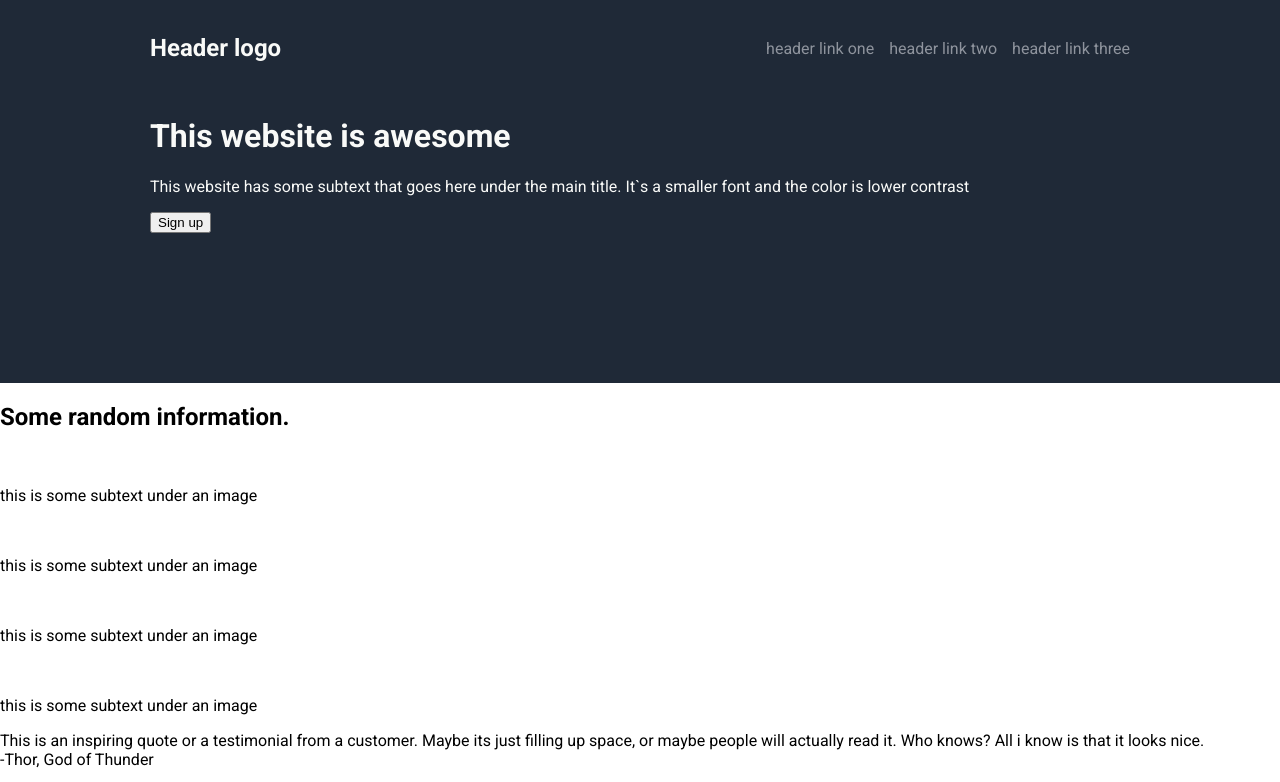
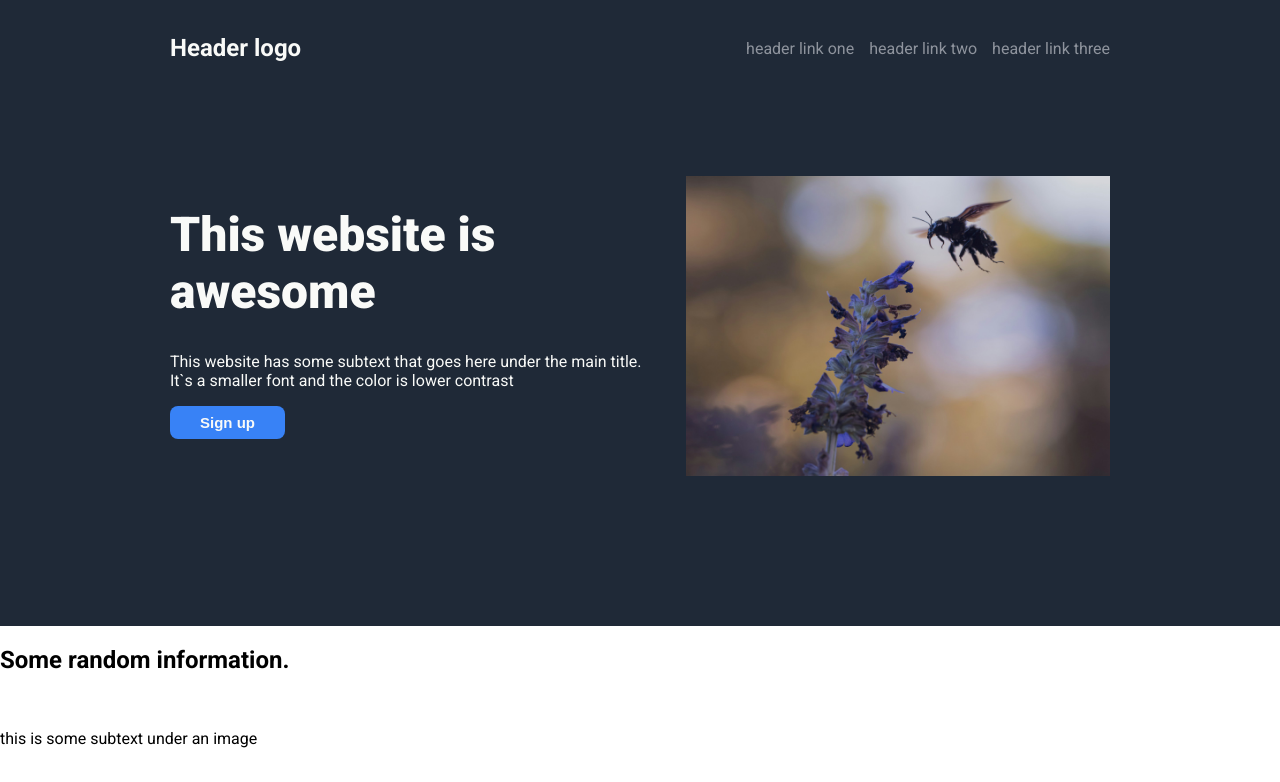
Before and after one commit to effexia/Landing-page-project, a plain HTML site: page index.html in a window 1280 px wide. Shown: the top 782 px of the page. Drawn offline with Linux system fonts and the light colour scheme.

Commit message:
add hero section styles in css

```diff
--- a/index.html
+++ b/index.html
@@ -20,13 +20,15 @@
         </ul>
       </div>
       <div class="hero">
+        <div class="hero-left">
         <h1>This website is awesome</h1>
         <p>
           This website has some subtext that goes here under the main title.
           It`s a smaller font and the color is lower contrast
         </p>
         <button>Sign up</button>
-        <img alt="" />
+        </div>
+        <img src="./images/bee.jpg" alt="" width="600"/>
       </div>
     </div>
     <div class="info">
--- a/styles.css
+++ b/styles.css
@@ -8,7 +8,7 @@ body{
 .top{
     color: #F9FAF8;
     background-color: #1F2937 ;
-    padding: 0px 150px 150px 150px;
+    padding: 0px 170px 150px 170px;
 }
 .header{
     display: flex;
@@ -33,3 +33,28 @@ a{
     color: #E5E7EB90;
     text-decoration: none;
 }
+
+h1{
+    font-size: 48px;
+    font-weight: 900;
+}
+button{
+    background-color: #3882F6;
+    color:#F9FAF8;
+    padding: 8px 30px;
+    font-size: 15px;
+    border-radius: 8px;
+    font-weight: 600;
+    border: none;
+}
+.hero{
+    display: flex;
+    gap: 20px;
+    margin-top: 40px;
+    align-items: center;
+}
+.hero > img{
+    width: 700px;
+    height: 300px;
+    margin-top: 40px;
+}
```
Also changed, not shown: images/bee.jpg (added).
